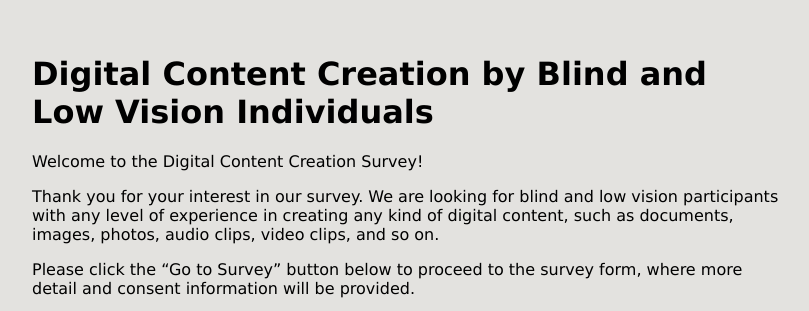
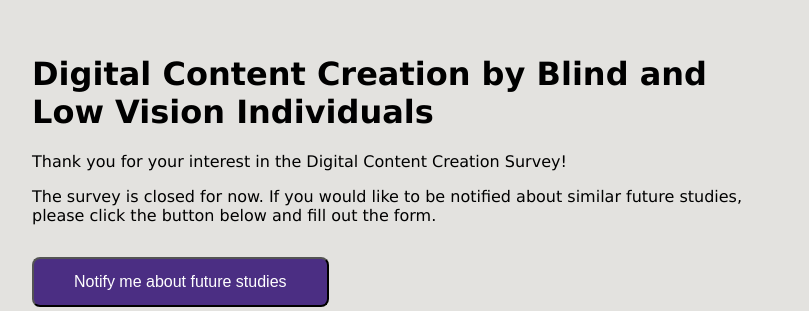
Before and after one commit to Simonthesun/blv-survey, a plain HTML site: page index.html in a window 1280 px wide. Shown: the top 311 px of the page, without its empty margins (232-1041 px from the left). Drawn offline with nearby package versions, Linux system fonts and the light colour scheme.

Commit message:
closed survey

```diff
--- a/index.html
+++ b/index.html
@@ -11,13 +11,12 @@
     <h1>Digital Content Creation by Blind and Low Vision Individuals</h1>
 
     <div id="intro">
-        <p>Welcome to the Digital Content Creation Survey!</p>
-        <p>Thank you for your interest in our survey. We are looking for blind and low vision participants with any level of experience in creating any kind of digital content, such as documents, images, photos, audio clips, video clips, and so on. </p>
-        <p>Please click the “Go to Survey” button below to proceed to the survey form, where more detail and consent information will be provided.</p>
+        <p>Thank you for your interest in the Digital Content Creation Survey!</p>
+        <p>The survey is closed for now. If you would like to be notified about similar future studies, please click the button below and fill out the form.</p>
     </div>
 
     <div id="form">
-        <button class="btn">Go to Survey</button>
+        <button class="btn">Notify me about future studies</button>
     </div>
 
     <div class="row">
--- a/main.js
+++ b/main.js
@@ -5,7 +5,7 @@ $(document).ready(() => {
 });
 
 function redirect() {
-    let links = ["https://forms.gle/WPmGUA2yWdu5Aucy8", "https://forms.gle/amqmnBim7tQFDZZUA", "https://forms.gle/cuFAEfAdV8W56E7Y8", "https://forms.gle/QaGpo9XcBS9pqBph9", "https://forms.gle/Qj68rfKreKLnkwbF8", "https://forms.gle/jKGbNDjMCnpuYHVH8", "https://forms.gle/mmPuV5pLLVBuhxw26", "https://forms.gle/T3LUAMvymuJ4bJrP6", "https://forms.gle/58gu3RFF9jDKdxoa8", "https://forms.gle/7mhNzYhZzJyUGtZi6"];
+    /* let links = ["https://forms.gle/WPmGUA2yWdu5Aucy8", "https://forms.gle/amqmnBim7tQFDZZUA", "https://forms.gle/cuFAEfAdV8W56E7Y8", "https://forms.gle/QaGpo9XcBS9pqBph9", "https://forms.gle/Qj68rfKreKLnkwbF8", "https://forms.gle/jKGbNDjMCnpuYHVH8", "https://forms.gle/mmPuV5pLLVBuhxw26", "https://forms.gle/T3LUAMvymuJ4bJrP6", "https://forms.gle/58gu3RFF9jDKdxoa8", "https://forms.gle/7mhNzYhZzJyUGtZi6"];
     let cookie = getCookieIfExists();
 
     if (cookie == null) {
@@ -14,7 +14,9 @@ function redirect() {
         var url = links[n]
     } else {
         var url = links[cookie];
-    }
+    } */
+
+    var url = "https://forms.gle/e9QTUkNzMUPceWAw8"; //notify sign up link
 
     location.assign(url);
 }
```
